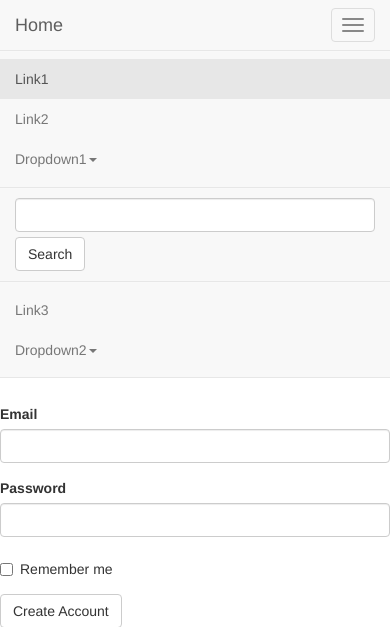
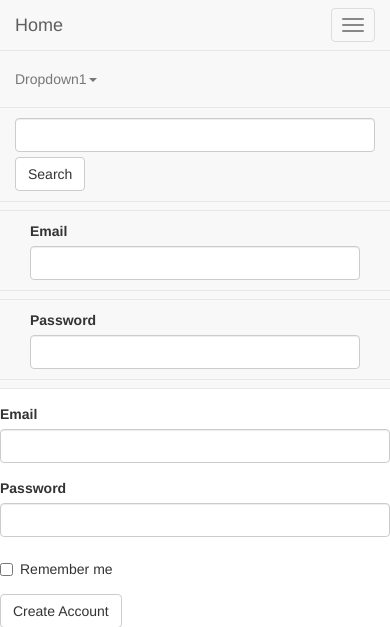
Before and after one commit to nwalk/gisc4530k, a Django app: page / in a window 390 px wide, after a click on "Toggle navigation"; the page is wider, and only the part inside the window is pictured. Shown: the top 627 px of that part. Run offline with Django 3.2, Linux system fonts and the light colour scheme; some libraries are stand-ins or nearby versions.

Commit message:
Navbar
I was able to get the login element into the navbar.

```diff
--- a/apps/university/templates/home.html
+++ b/apps/university/templates/home.html
@@ -63,12 +63,12 @@
 
 				<div class="collapse navbar-collapse" id="bs-example-navbar-collapse-1">
 					<ul class="nav navbar-nav">
-						<li class="active">
+<!--						<li class="active">
 							<a href="#">Link1</a>
 						</li>
 						<li>
 							<a href="#">Link2</a>
-						</li>
+						</li> -->
 						<li class="dropdown">
 							 <a href="#" class="dropdown-toggle" data-toggle="dropdown">Dropdown1<strong class="caret"></strong></a>
 							<ul class="dropdown-menu">
@@ -99,7 +99,25 @@
 							<input type="text" class="form-control" />
 						</div> <button type="submit" class="btn btn-default">Search</button>
 					</form>
-					<ul class="nav navbar-nav navbar-right">
+<!--					<ul class="nav navbar-nav navbar-right"> -->
+                    <form class="navbar-form navbar-right" role="form">
+						<div class="form-group">
+                            <label for="inputEmail3" class="col-sm-2 control-label">Email</label>
+							<div class="col-sm-10">
+						        <input type="email" class="form-control" id="inputEmail3" />
+					        </div>
+                        </div>
+					</form>
+                    <form class="navbar-form navbar-right" role="form">
+						<div class="form-group">
+                            <label for="inputPassword3" class="col-sm-2 control-label">Password</label>
+							<div class="col-sm-10">
+						        <input type="password" class="form-control" id="inputPassword3" />
+					        </div>
+                        </div>
+					</form>
+
+<!--
 						<li>
 							<a href="#">Link3</a>
 						</li>
@@ -124,7 +142,7 @@
 						</li>
 					</ul>
 				</div>
-
+-->
 			</nav>
 			<div class="panel-group" id="panel-133063">
 				<div class="panel panel-default">
```
Also changed, not shown: db.sqlite3.
